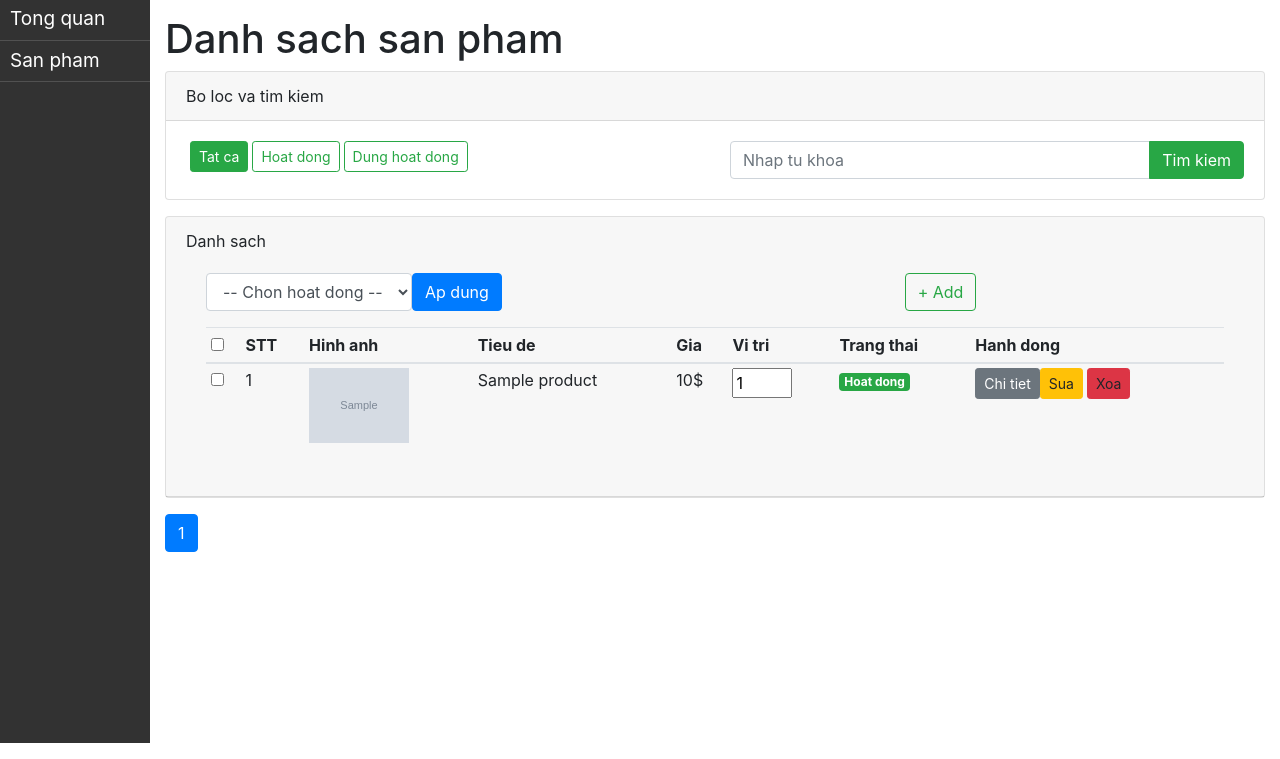
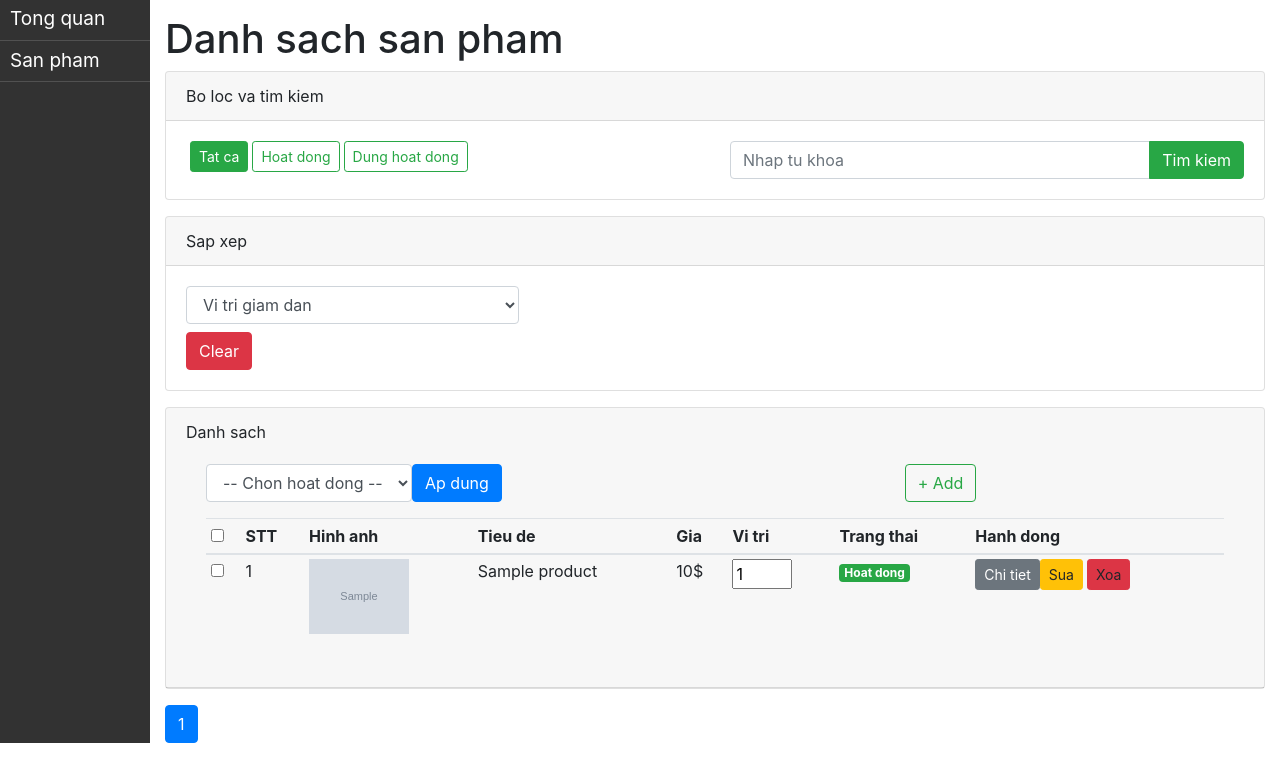
Before and after one commit to Kiettuannn/BE---Product_Management, a Node server app: page /admin/products in a window 1280 px wide. Shown: the part 57-816 px from the top of the page. Run offline with Node 20, Linux system fonts and the light colour scheme; tables that the repository leaves empty hold one stand-in row (values such as "Sample post"); grey boxes marked "Sample" are stand-in pictures; some libraries are stand-ins or nearby versions.

Commit message:
Add product sorting to admin products page
Implemented sorting functionality for products in the admin panel. Added a sort mixin and UI controls, updated backend to handle sort parameters, and integrated sorting logic in the product listing view and client-side script.

```diff
--- a/controllers/admin/product_controller.js
+++ b/controllers/admin/product_controller.js
@@ -31,10 +31,19 @@ module.exports.index = async (req, res) => {
     countProducts
   );
 
+  // Sort
+  let sort = {};
+  if (req.query.sortKey && req.query.sortValue) {
+    // If sortKey and sortValue are provided, use them for sorting
+    sort[req.query.sortKey] = req.query.sortValue;
+  } else {
+    // Default sort by position in descending order
+    sort.position = "desc";
+  }
+  // End Sort
+
   const products = await Product.find(find)
-    .sort({
-      position: "asc"
-    })
+    .sort(sort)
     .limit(objectPagination.limitItem)
     .skip(objectPagination.skip);
 
@@ -190,10 +199,6 @@ module.exports.editPatch = async (req, res) => {
   req.body.stock = parseInt(req.body.stock);
   req.body.position = parseInt(req.body.position);
 
-  if (req.file) {
-    req.body.thumbnail = `/uploads/${req.file.filename}`;
-  }
-
   try {
     await Product.updateOne({
       _id: req.params.id
--- a/public/admin/js/script.js
+++ b/public/admin/js/script.js
@@ -165,3 +165,49 @@ if (uploadImage) {
   });
 }
 // End Upload Image
+
+// Sort
+const sort = document.querySelector("[sort]");
+if (sort) {
+  let url = new URL(window.location.href);
+  const sortSelect = sort.querySelector("[sort-select]");
+  const sortClear = sort.querySelector("[sort-clear]");
+
+  // Set sortKey and sortValue
+  sortSelect.addEventListener("change", (e) => {
+    const value = e.target.value;
+    const [sortKey, sortValue] = value.split("-");
+
+    url.searchParams.set("sortKey", sortKey);
+    url.searchParams.set("sortValue", sortValue);
+
+    window.location.href = url.href;
+  });
+  // End Set sortKey and sortValue
+
+  // Clear sort
+  sortClear.addEventListener("click", () => {
+    url.searchParams.delete("sortKey");
+    url.searchParams.delete("sortValue");
+    window.location.href = url.href;
+  });
+  // End Clear sort
+
+  // Add select option for sort
+  const sortKey = url.searchParams.get("sortKey");
+  const sortValue = url.searchParams.get("sortValue");
+
+  if (sortKey && sortValue) {
+    // Create a string to match the value format
+    const stringSort = `${sortKey}-${sortValue}`;
+
+    // Find the option with value equal to stringSort
+    const optionSelected = sortSelect.querySelector(`option[value="${stringSort}"]`);
+    if (optionSelected) {
+      // Set the selected attribute to true for the matched option
+      optionSelected.selected = true;
+    }
+  }
+  // End Add select option for sort
+}
+// End sort
--- /dev/null
+++ b/views/admin/mixins/sort.pug
@@ -0,0 +1,18 @@
+mixin sort()
+  div(sort)
+    select(
+      class="form-control"
+      name="sort"
+      sort-select
+    )
+      option(value="position-desc") Vi tri giam dan
+      option(value="position-asc" ) Vi tri tang dan
+      option(value="title-asc") Tieu de A - Z
+      option(value="title-desc") Tieu de Z - A
+      option(value="price-asc") Gia tang dan
+      option(value="price-desc") Gia giam dan
+
+    button(
+      class="btn btn-danger mt-2"
+      sort-clear
+    ) Clear
--- a/views/admin/pages/products/index.pug
+++ b/views/admin/pages/products/index.pug
@@ -4,6 +4,7 @@ include ../../mixins/search.pug
 include ../../mixins/pagination.pug
 include ../../mixins/form-change-multi.pug
 include ../../mixins/alert.pug
+include ../../mixins/sort.pug
 block main
   +alert-success("5000")
   h1 Danh sach san pham
@@ -16,7 +17,12 @@ block main
           +filter-status(filterStatus)
         .col-6
           +search(keyword)
-
+  .card.mb-3
+    .card-header Sap xep
+    .card-body
+      .row
+        .col-4
+          +sort()
   .card.mb-3
     .card-header Danh sach
       .card-body
```
